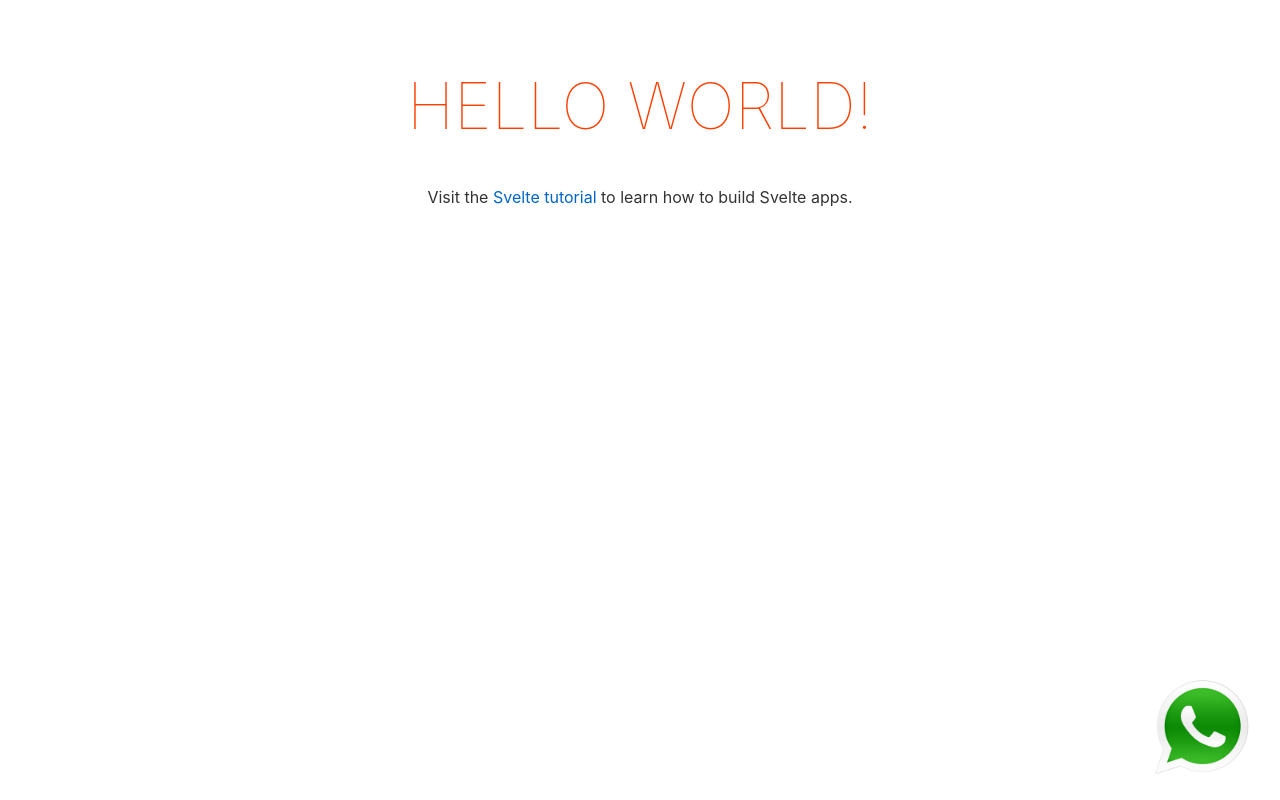
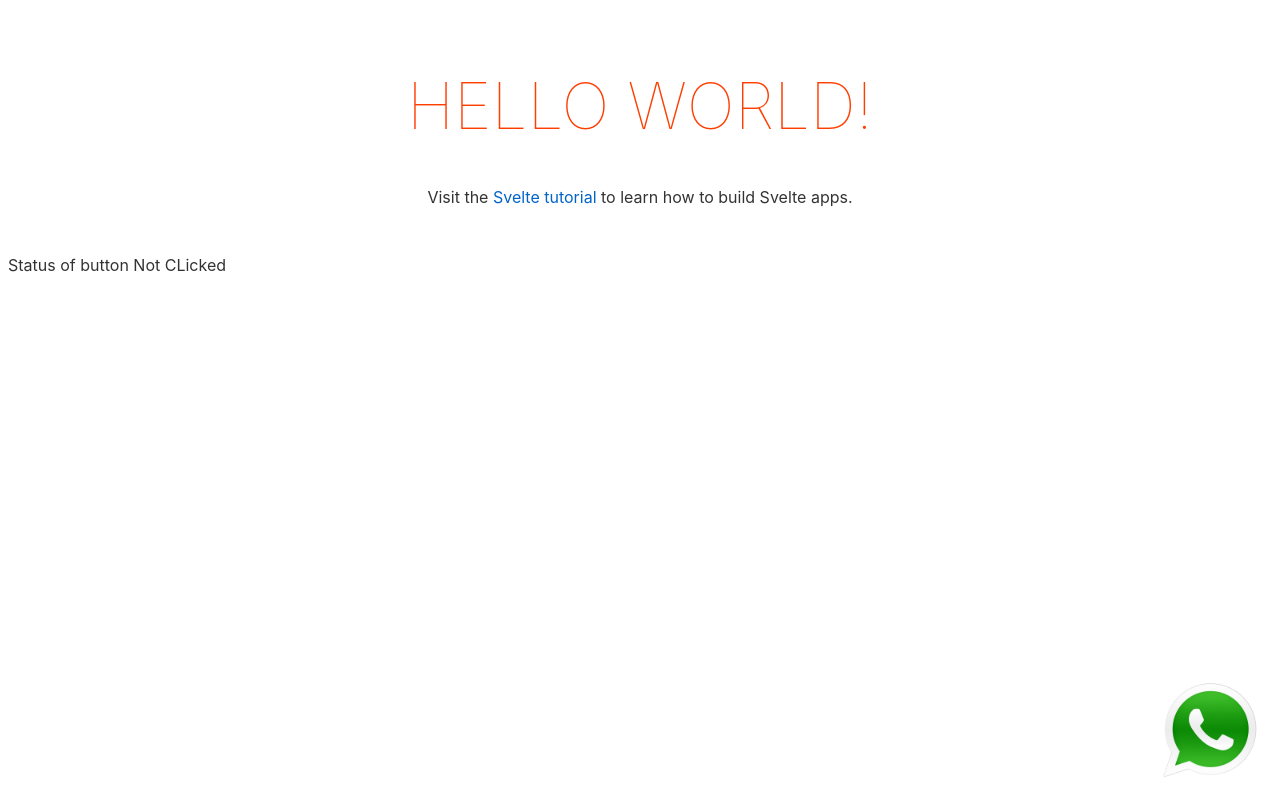
Before and after one commit to akhildevelops/rasa-chat-svelte, a Svelte app: page / in a window 1280 px wide. Built offline with nearby package versions, Linux system fonts and the light colour scheme.

Commit message:
identifying if it's clicked or not

```diff
--- a/src/App.svelte
+++ b/src/App.svelte
@@ -1,6 +1,9 @@
 <script>
   export let name;
   import MessageIcon from "./components/MessageIcon.svelte";
+  let clicked;
+  let content = "";
+  $: content = clicked ? "It's clicked" : "Not CLicked";
 </script>
 
 <main>
@@ -10,15 +13,20 @@
     how to build Svelte apps.
   </p>
 </main>
-<div class="parent">
-  <MessageIcon class="chat-icon" chat_icon="assets/chat-icon.png" />
-</div>
+
+<MessageIcon
+  class="chat-icon"
+  chat_icon="assets/chat-icon.png"
+  bind:status={clicked}
+/>
+
+<p>Status of button {content}</p>
 
 <style>
   :global(.chat-icon) {
     position: fixed;
-    bottom: 23px;
-    right: 28px;
+    right: 20px;
+    bottom: 20px;
   }
   main {
     text-align: center;
--- a/src/components/MessageIcon.svelte
+++ b/src/components/MessageIcon.svelte
@@ -1,8 +1,14 @@
 <script>
-  export let chat_icon;
+  export let chat_icon, status;
+  status = false;
 </script>
 
-<img class={$$props.class} src={chat_icon} alt="Chat Icon" />
+<img
+  class={$$restProps.class}
+  src={chat_icon}
+  alt="Chat Icon"
+  on:click={(e) => (status = !status)}
+/>
 
 <style>
   img {
```
